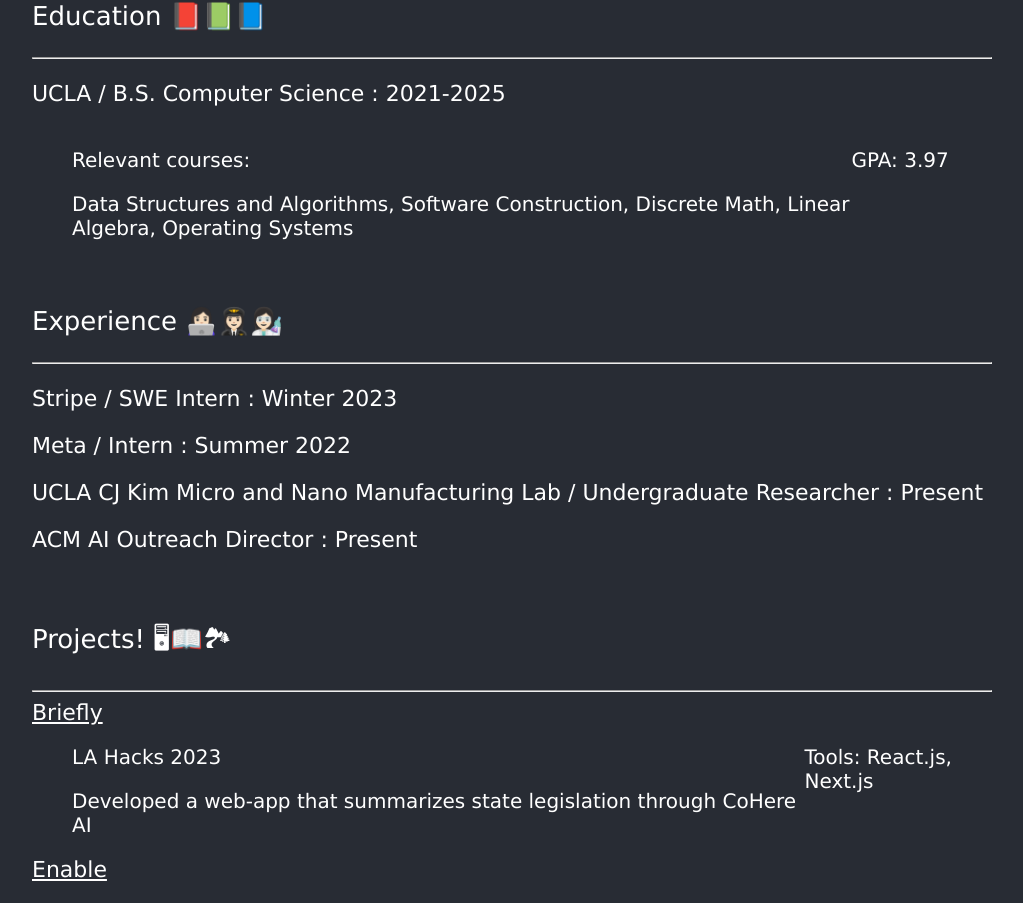
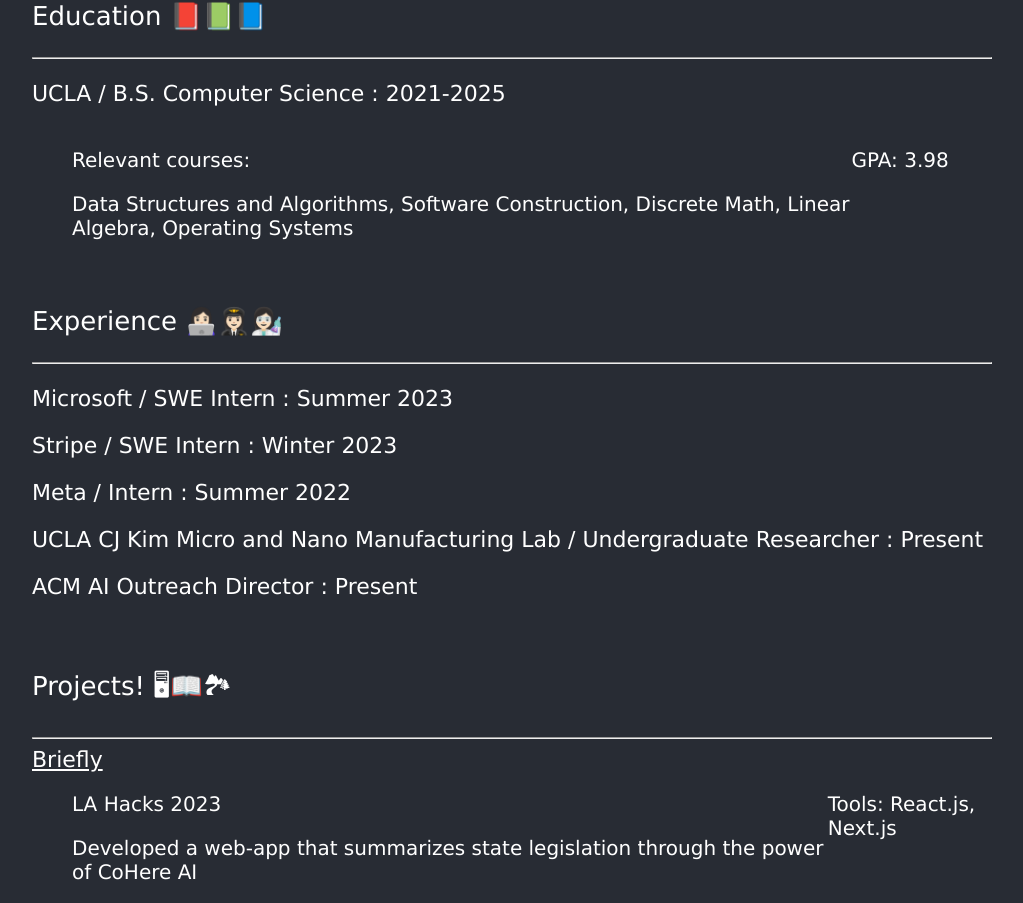
Before and after one commit to theamandawang/theamandawang.github.io, a React (Create React App) app in the folder my-portfolio/: page /#/ in a window 1280 px wide. Shown: the part 745-1648 px from the top of the page, without its empty margins (128-1151 px from the left). Built offline with nearby package versions, Linux system fonts and the light colour scheme.

Commit message:
Update content

```diff
--- a/my-portfolio/src/src/BucketList/BucketList.js
+++ b/my-portfolio/src/src/BucketList/BucketList.js
@@ -18,7 +18,7 @@
             <div ref={topRef} style={{color: '#FFFFFF', display: 'flex', flexDirection: 'column', justifyContent: 'center', alignItems: 'center'}}>
                 <h2> just my bucket list, in no particular order</h2>
                 <ul>
-                    skydiving!
+                    skydiving! <b>[done]</b>
                 </ul>
                 <ul>
                     ride amtrak across US
@@ -48,9 +48,6 @@
                     see the glaciers in alaska
                 </ul>
                 <ul>
-                    build a massive snow fort
-                </ul>
-                <ul>
                     own not one, not two, but THREE pairs of overalls! (dungarees if you're british)
                 </ul>
                 <ul>
--- a/my-portfolio/src/src/Portfolio/EducationData.js
+++ b/my-portfolio/src/src/Portfolio/EducationData.js
@@ -5,6 +5,6 @@
             'Relevant courses:',
             'Data Structures and Algorithms, Software Construction, Discrete Math, Linear Algebra, Operating Systems',
             ],
-        right : ['GPA: 3.97']
+        right : ['GPA: 3.98']
     },
 ];
--- a/my-portfolio/src/src/Portfolio/Portfolio.js
+++ b/my-portfolio/src/src/Portfolio/Portfolio.js
@@ -81,6 +81,7 @@
               </p>
               <hr className='portfolio-line'/>
               <div>
+                <p className='portfolio-subtext'>Microsoft / SWE Intern : Summer 2023</p>
                 <p className='portfolio-subtext'>Stripe / SWE Intern : Winter 2023</p>
                 <p className='portfolio-subtext'>Meta / Intern : Summer 2022</p>
                 <p className='portfolio-subtext'>UCLA CJ Kim Micro and Nano Manufacturing Lab / Undergraduate Researcher : Present</p>
--- a/my-portfolio/src/src/Portfolio/ProjectData.js
+++ b/my-portfolio/src/src/Portfolio/ProjectData.js
@@ -4,7 +4,7 @@
         link: 'https://github.com/maxgonick/briefly',
         left : [
             'LA Hacks 2023',
-            'Developed a web-app that summarizes state legislation through CoHere AI',
+            'Developed a web-app that summarizes state legislation through the power of CoHere AI',
             ],
         right : ['Tools: React.js, Next.js']
     },
```
